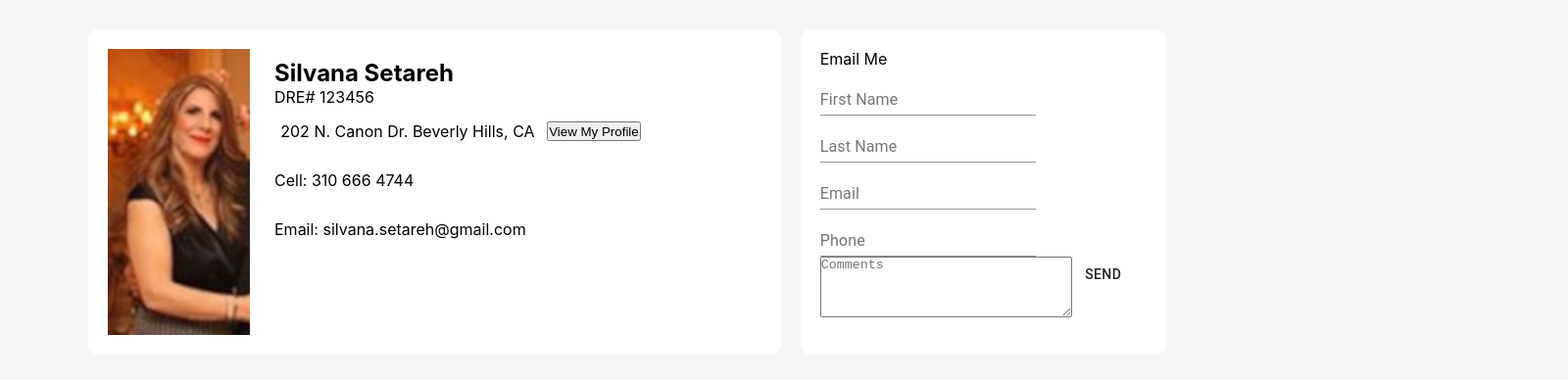
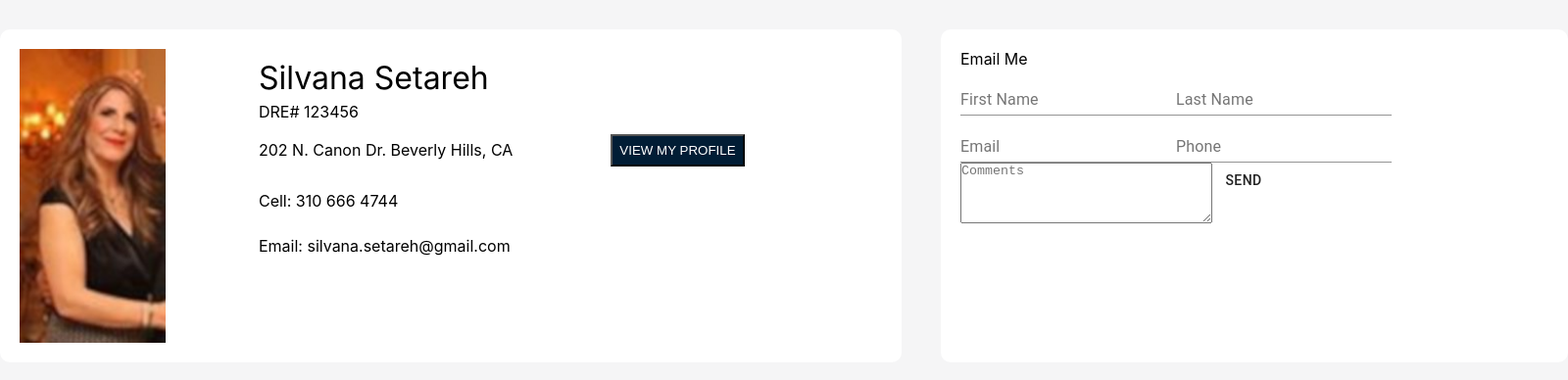
Before and after one commit to rissandimo/silvana-setareh-real-estate, a React (Create React App) app: page / in a window 1280 px wide. Shown: the top 388 px of the page at 98% size, 1600 px wide, since content can reach past the window. Built offline with nearby package versions, Linux system fonts and the light colour scheme.

Commit message:
Updated about positioning

```diff
--- a/src/App.css
+++ b/src/App.css
@@ -7,7 +7,14 @@
 body{
   background-color: #F5F5F6;
   margin: 0 auto;
-  width: 1100px;
+  width: 1600px;
+}
+
+.button{
+  background-color: #011D35;
+  color: white;
+  padding: 7px 7px;
+  text-transform: uppercase;
 }
 
 .topSection{
--- a/src/components/about/About.css
+++ b/src/components/about/About.css
@@ -1,13 +1,20 @@
 .about{
     background-color: white;
+    /* border: 1px solid; */
     border-radius: 10px;
     padding: 20px;
     display: flex;
-    flex: 2;
+    width: 920px;
 }
 
 .about__info{
+    margin-left: 70px;
     padding: 10px 25px;
+}
+
+.about__info > h1{
+    font-weight: 400;
+    margin-bottom: 5px;
 }
 
 .about__info > .about__location{
@@ -18,7 +25,11 @@
 }
 
 .about__location > .about__address{
+    align-items: center;
     display: flex;
-    justify-content: space-around;
-    width: 380px;
+    width: 500px;
 }
+
+.about__address > button{
+    margin-left: 100px;
+}
--- a/src/components/about/About.js
+++ b/src/components/about/About.js
@@ -7,12 +7,12 @@ const About = () => (
     <div className="about">
         <img src={profilePic} alt=""/>
         <div className="about__info">
-                <h2>Silvana Setareh</h2>
+                <h1>Silvana Setareh</h1>
             <p>DRE# 123456</p>
             <div className="about__location">
                 <div className="about__address">
                 <span>202 N. Canon Dr. Beverly Hills, CA</span>
-                 <button>View My Profile</button>
+                 <button className='button'>View My Profile</button>
                 </div>
                  <p>Cell: 310 666 4744</p>
                  <p>Email: silvana.setareh@gmail.com</p>
--- a/src/components/contact/Contact.css
+++ b/src/components/contact/Contact.css
@@ -2,9 +2,19 @@
     background-color: white;
     border-radius: 10px;
     display: flex;
-    flex: 1;
     flex-direction: column;
+    height: 340px;
     margin-left: 20px;
     padding: 20px;
+}
+
+.contact > form{
+    width: 600px;
+}
+
+.contact > .contact__group{
+    border: 1px solid;
+    display: flex;
+    justify-content: space-around;
     width: 400px;
 }
--- a/src/components/contact/Contact.js
+++ b/src/components/contact/Contact.js
@@ -16,18 +16,24 @@ const Contact = () => {
     <div className="contact">
         <p>Email Me</p>
         <form>
+            <div className="contact__group">
             <FormControl>
                 <TextField value={firstName} label='First Name' onChange={e => setFirstName(e.target.value)} />
             </FormControl>
             <FormControl>
                 <TextField value={lastName} label='Last Name' onChange={e => setLastName(e.target.value)} />
             </FormControl>
+            </div>
+
+            <div className="contact__group">
             <FormControl>
                 <TextField value={email} label='Email' onChange={e => setEmail(e.target.value)} />
             </FormControl>
             <FormControl>
                 <TextField value={phone} label='Phone' onChange={e => setPhone(e.target.value)} />
             </FormControl>
+            </div>
+
             <FormControl>
             <TextareaAutosize cols={30} rowsMin={4} placeholder="Comments" />
             </FormControl>
```
